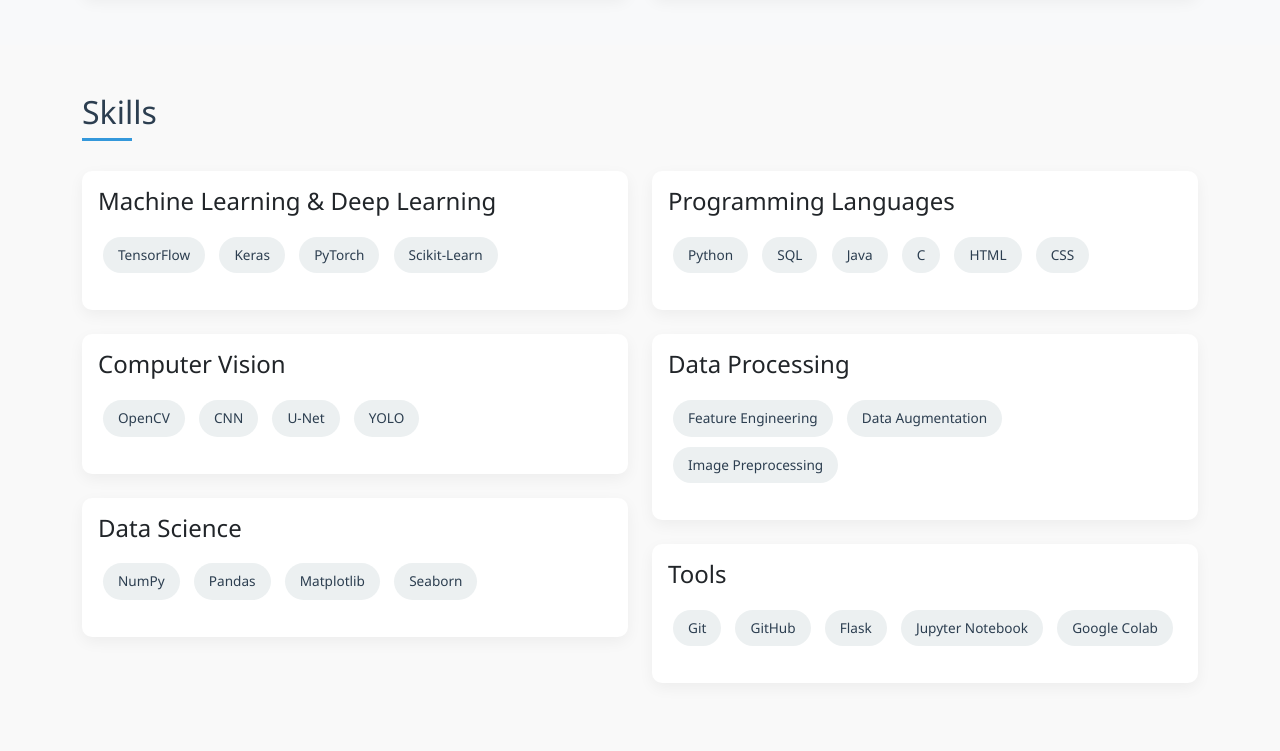
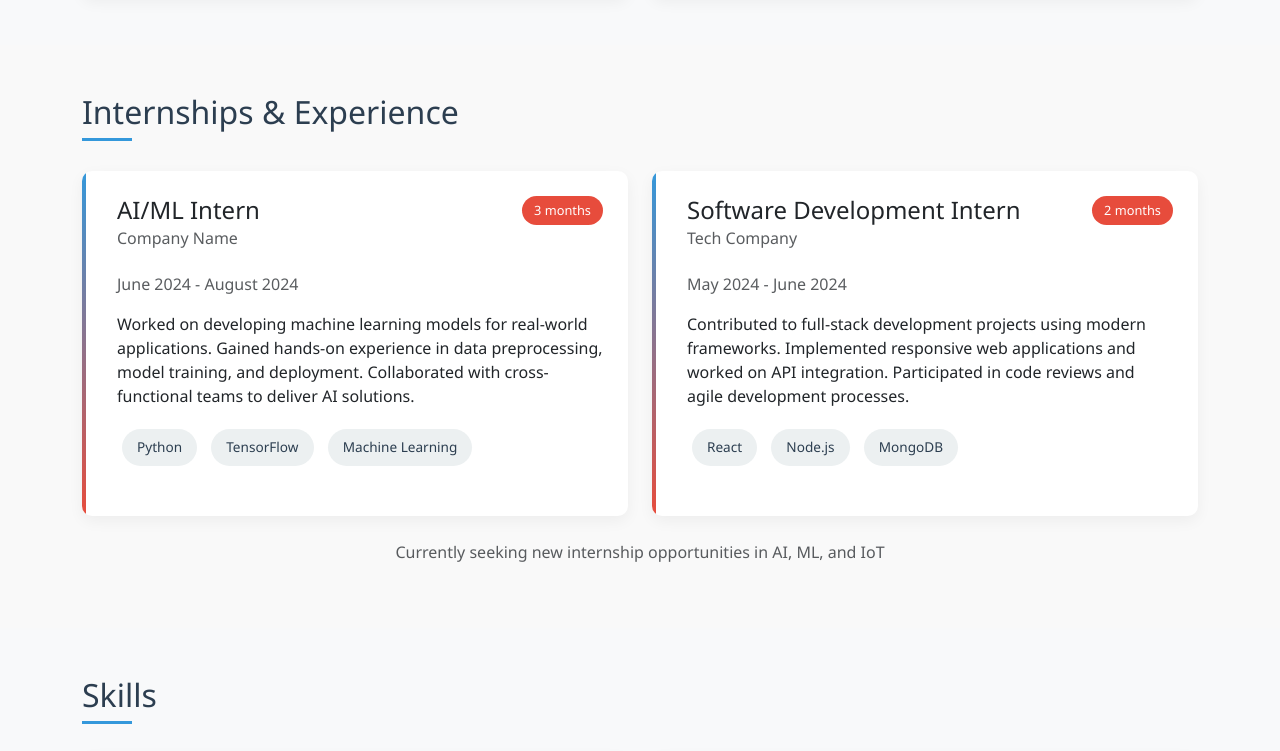
Before and after one commit to sid-2k6/Harisiddarth_portfolio, a plain HTML site: page index.html in a window 1280 px wide. Shown: the part 2000-2751 px from the top of the page. Drawn offline with nearby package versions, Linux system fonts and the light colour scheme.

Commit message:
Update index.html

```diff
--- a/index.html
+++ b/index.html
@@ -76,6 +76,34 @@
             padding: 20px;
         }
 
+        .internship-card {
+            position: relative;
+            overflow: hidden;
+        }
+
+        .internship-card::before {
+            content: '';
+            position: absolute;
+            top: 0;
+            left: 0;
+            width: 4px;
+            height: 100%;
+            background: linear-gradient(to bottom, var(--secondary-color), var(--accent-color));
+        }
+
+        .internship-card .card-body {
+            padding: 25px;
+            padding-left: 35px;
+        }
+
+        .company-logo {
+            width: 60px;
+            height: 60px;
+            border-radius: 8px;
+            object-fit: cover;
+            margin-bottom: 15px;
+        }
+
         .skill-badge {
             background-color: var(--light-color);
             color: var(--dark-color);
@@ -131,6 +159,15 @@
             border-color: #2980b9;
         }
 
+        .duration-badge {
+            background-color: var(--accent-color);
+            color: white;
+            padding: 5px 12px;
+            border-radius: 20px;
+            font-size: 0.8rem;
+            font-weight: 500;
+        }
+
         @media (max-width: 768px) {
             .hero {
                 padding: 60px 0;
@@ -162,6 +199,9 @@
                     </li>
                     <li class="nav-item">
                         <a class="nav-link" href="#projects">Projects</a>
+                    </li>
+                    <li class="nav-item">
+                        <a class="nav-link" href="#internships">Internships</a>
                     </li>
                     <li class="nav-item">
                         <a class="nav-link" href="#skills">Skills</a>
@@ -282,8 +322,69 @@
         </div>
     </section>
 
+    <!-- Internships Section -->
+    <section class="py-5" id="internships">
+        <div class="container">
+            <h2 class="section-title">Internships & Experience</h2>
+            <div class="row">
+                <!-- Add your internship cards here -->
+                <!-- Example internship card structure -->
+                <div class="col-lg-6">
+                    <div class="card internship-card h-100">
+                        <div class="card-body">
+                            <div class="d-flex justify-content-between align-items-start mb-3">
+                                <div>
+                                    <h4 class="card-title mb-1">AI/ML Intern</h4>
+                                    <h6 class="text-muted mb-2">Company Name</h6>
+                                </div>
+                                <span class="duration-badge">3 months</span>
+                            </div>
+                            <p class="text-muted mb-3">June 2024 - August 2024</p>
+                            <p class="card-text">Worked on developing machine learning models for real-world applications. Gained hands-on experience in data preprocessing, model training, and deployment. Collaborated with cross-functional teams to deliver AI solutions.</p>
+                            <div class="mt-3">
+                                <span class="skill-badge">Python</span>
+                                <span class="skill-badge">TensorFlow</span>
+                                <span class="skill-badge">Machine Learning</span>
+                            </div>
+                        </div>
+                    </div>
+                </div>
+
+                <div class="col-lg-6">
+                    <div class="card internship-card h-100">
+                        <div class="card-body">
+                            <div class="d-flex justify-content-between align-items-start mb-3">
+                                <div>
+                                    <h4 class="card-title mb-1">Software Development Intern</h4>
+                                    <h6 class="text-muted mb-2">Tech Company</h6>
+                                </div>
+                                <span class="duration-badge">2 months</span>
+                            </div>
+                            <p class="text-muted mb-3">May 2024 - June 2024</p>
+                            <p class="card-text">Contributed to full-stack development projects using modern frameworks. Implemented responsive web applications and worked on API integration. Participated in code reviews and agile development processes.</p>
+                            <div class="mt-3">
+                                <span class="skill-badge">React</span>
+                                <span class="skill-badge">Node.js</span>
+                                <span class="skill-badge">MongoDB</span>
+                            </div>
+                        </div>
+                    </div>
+                </div>
+            </div>
+
+            <!-- Add more internship cards as needed -->
+            <div class="row mt-4">
+                <div class="col-12">
+                    <div class="text-center">
+                        <p class="text-muted">Currently seeking new internship opportunities in AI, ML, and IoT</p>
+                    </div>
+                </div>
+            </div>
+        </div>
+    </section>
+
     <!-- Skills Section -->
-    <section class="py-5" id="skills">
+    <section class="py-5 bg-light" id="skills">
         <div class="container">
             <h2 class="section-title">Skills</h2>
             <div class="row">
@@ -364,7 +465,7 @@
     </section>
 
     <!-- Education Section -->
-    <section class="py-5 bg-light" id="education">
+    <section class="py-5" id="education">
         <div class="container">
             <h2 class="section-title">Education</h2>
             <div class="row">
@@ -409,7 +510,7 @@
     </section>
 
     <!-- Contact Section -->
-    <section class="py-5" id="contact">
+    <section class="py-5 bg-light" id="contact">
         <div class="container">
             <h2 class="section-title">Contact Me</h2>
             <div class="row">
```
